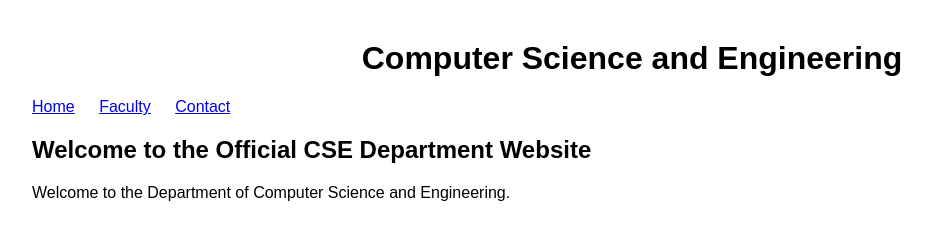
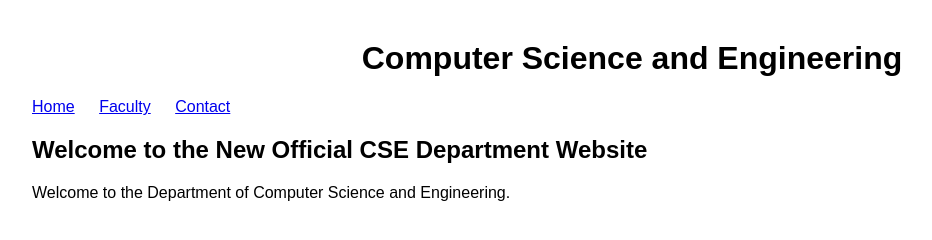
Before and after one commit to Ruchira2007/college-department-website, a plain HTML site: page index.html in a window 1280 px wide. Shown: the whole page, without its empty margins (8-940 px from the left). Drawn offline with Linux system fonts and the light colour scheme.

Commit message:
Update homepage heading on conflict branch

```diff
--- a/index.html
+++ b/index.html
@@ -11,7 +11,7 @@
         <a href="faculty.html">Faculty</a>
         <a href="contact.html">Contact</a>
     </nav>
-    <h2>Welcome to the Official CSE Department Website</h2>
+    <h2>Welcome to the New Official CSE Department Website</h2>
     <p>Welcome to the Department of Computer Science and Engineering.</p>
 </body>
 </html>
```
